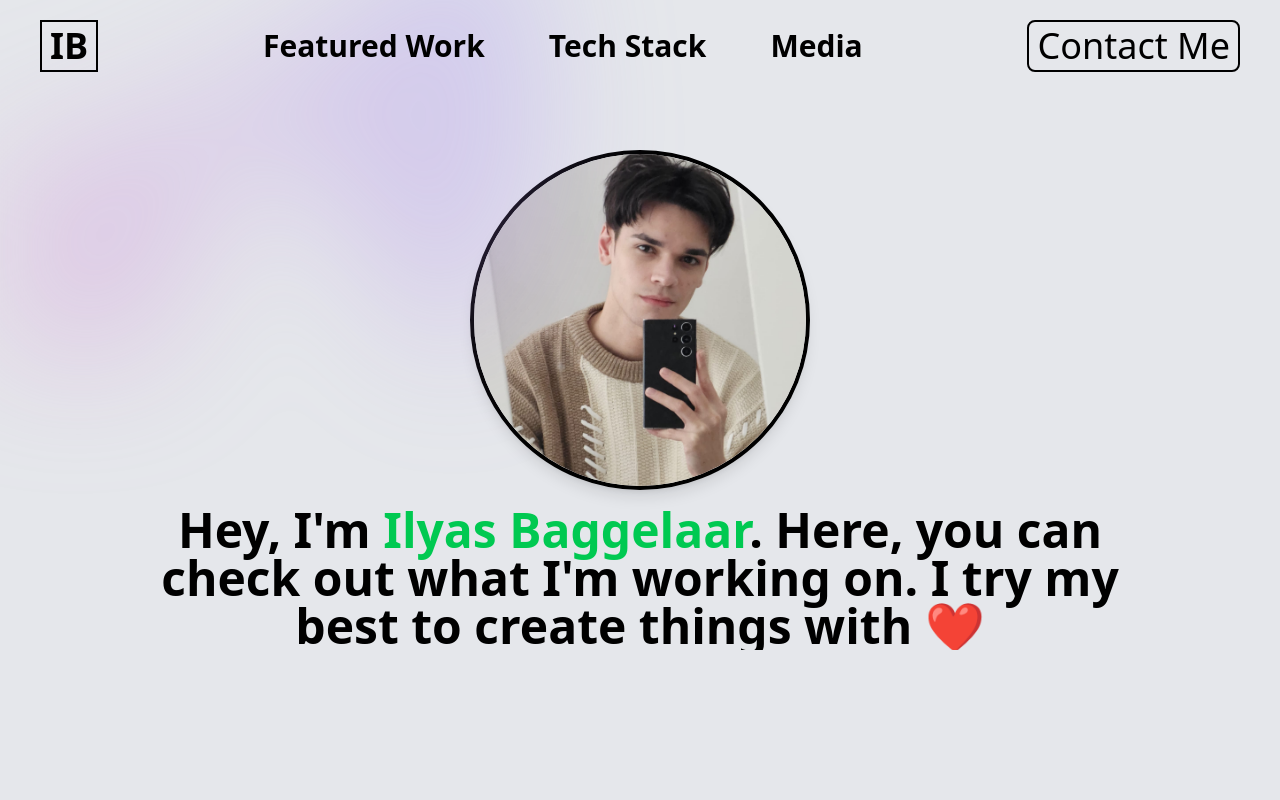
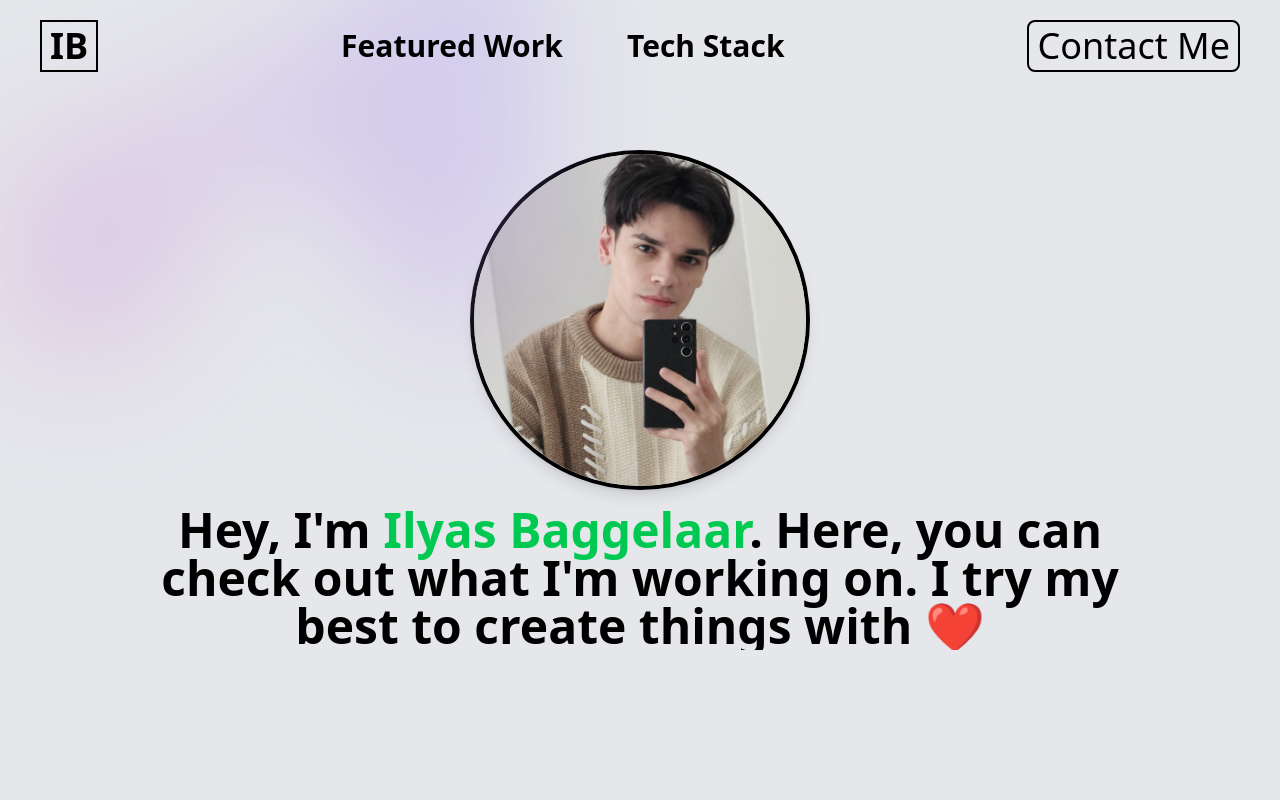
Before and after one commit to ilyasbaggelaar/portfolio, a React (Vite) app: page / in a window 1280 px wide. Shown: the top 800 px of the page. Built offline with nearby package versions, Linux system fonts and the light colour scheme.

Commit message:
Removed media to clear up clutter.

```diff
--- a/src/components/Nav.tsx
+++ b/src/components/Nav.tsx
@@ -27,7 +27,6 @@ const Nav: React.FC = () => {
           {[
             {name: "Featured Work", link: "#featured-work" },
             {name: "Tech Stack", link: "#tech-stack"},
-            {name: "Media", link: "#media"},
           ].map((item) => (
             <a
               key={item.name}
```
